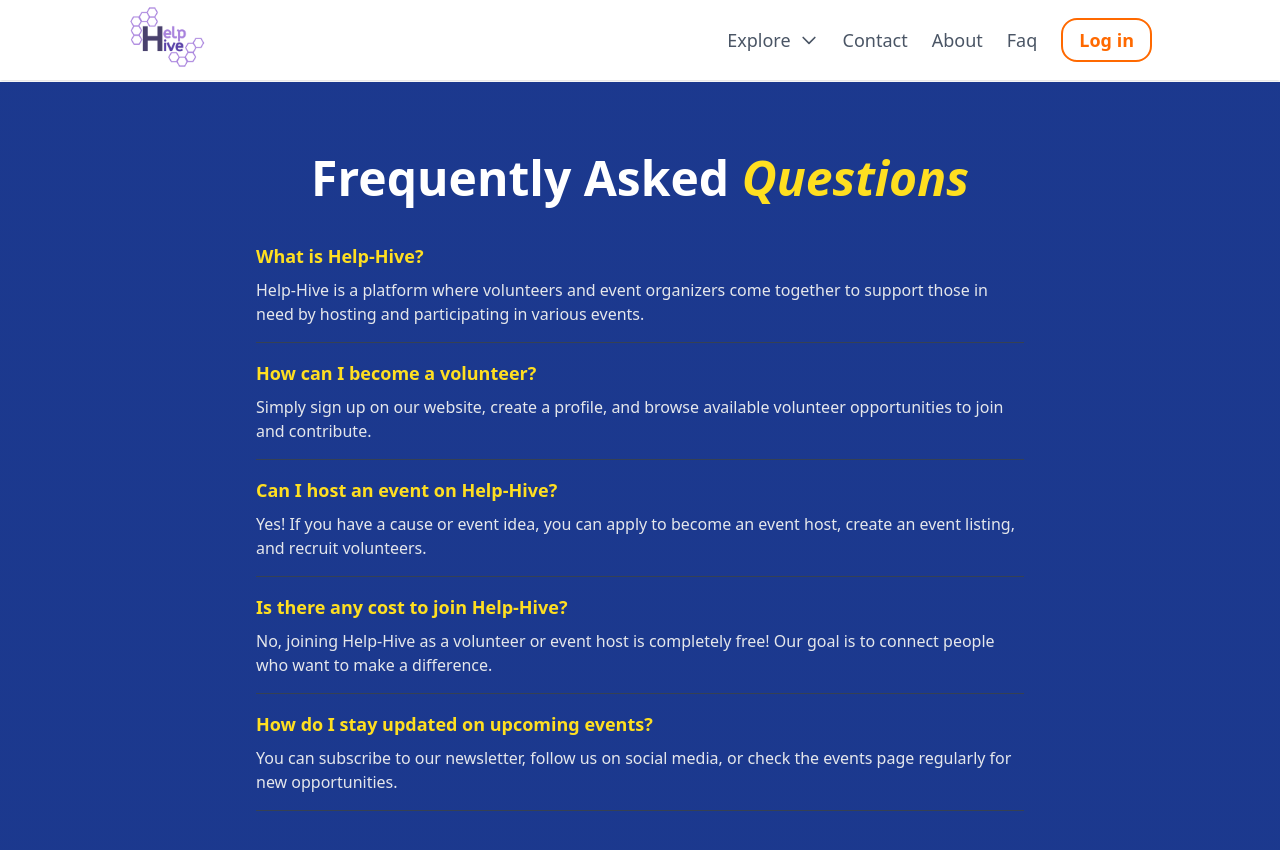
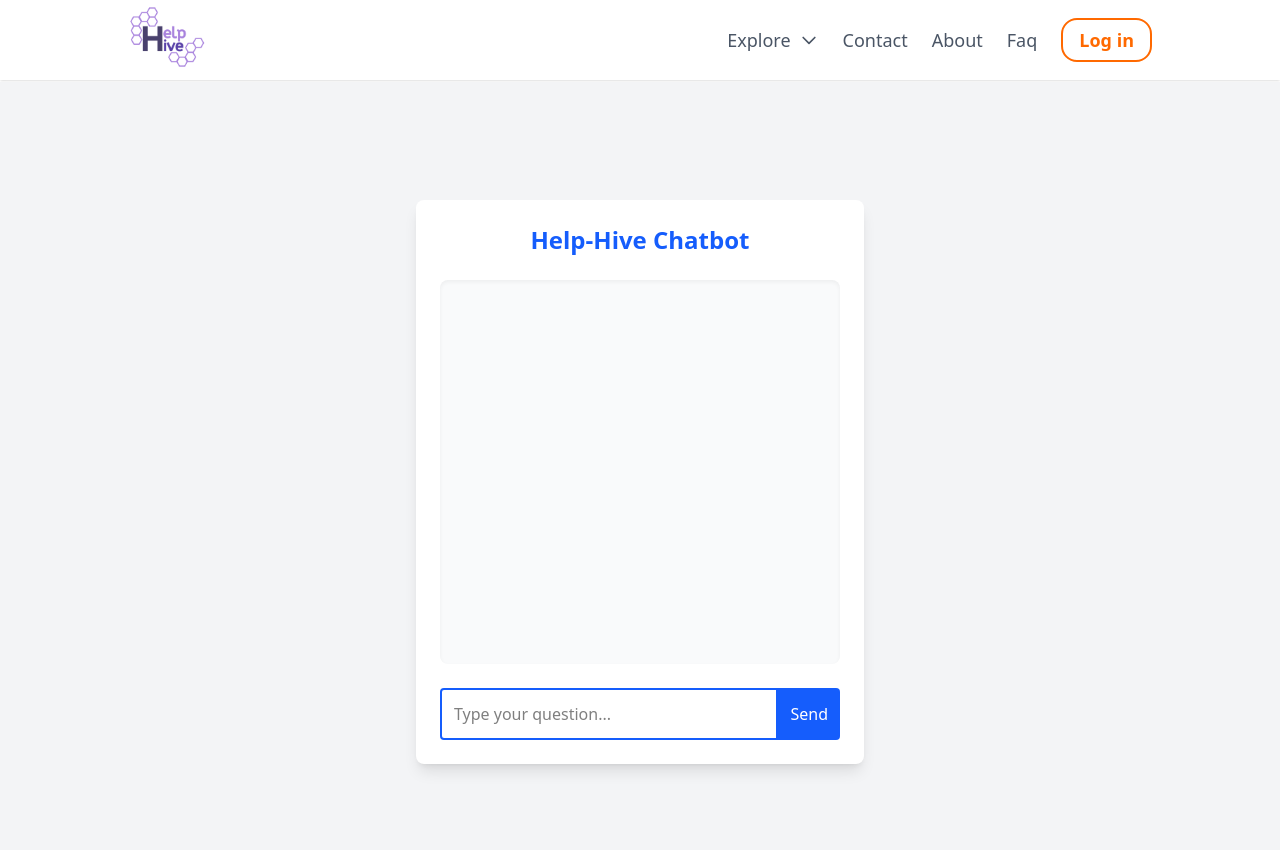
Before and after one commit to 3-knuckle-heads/HelpHive, a React (Vite) app in the folder FrontEnd/help-hive/: page /faq in a window 1280 px wide. Shown: the top 850 px of the page. Built offline with nearby package versions, Linux system fonts and the light colour scheme.

Commit message:
faq worked with ai

```diff
--- a/FrontEnd/help-hive/src/pages/Faq.jsx
+++ b/FrontEnd/help-hive/src/pages/Faq.jsx
@@ -1,50 +1,83 @@
-import React from "react";
+import { useState } from "react";
+import axios from "axios";
 
-const Faq = () => {
-  const faqs = [
-    {
-      question: "What is Help-Hive?",
-      answer:
-        "Help-Hive is a platform where volunteers and event organizers come together to support those in need by hosting and participating in various events.",
-    },
-    {
-      question: "How can I become a volunteer?",
-      answer:
-        "Simply sign up on our website, create a profile, and browse available volunteer opportunities to join and contribute.",
-    },
-    {
-      question: "Can I host an event on Help-Hive?",
-      answer:
-        "Yes! If you have a cause or event idea, you can apply to become an event host, create an event listing, and recruit volunteers.",
-    },
-    {
-      question: "Is there any cost to join Help-Hive?",
-      answer:
-        "No, joining Help-Hive as a volunteer or event host is completely free! Our goal is to connect people who want to make a difference.",
-    },
-    {
-      question: "How do I stay updated on upcoming events?",
-      answer:
-        "You can subscribe to our newsletter, follow us on social media, or check the events page regularly for new opportunities.",
-    },
-  ];
+function Faq() {
+  const [question, setQuestion] = useState("");
+  const [messages, setMessages] = useState([]);
+  const [loading, setLoading] = useState(false);
+
+  const fetchAnswer = async () => {
+    if (!question.trim()) return; // Prevent sending empty questions
+
+    setLoading(true);
+    const userMessage = { type: "user", text: question.trim() };
+    setMessages((prevMessages) => [...prevMessages, userMessage]);
+
+    try {
+      const response = await axios.post(
+        "http://localhost:4000/api/v1/gemini/prompt-post",
+        { prompt: question.trim() }
+      );
+
+      const botMessage = { type: "bot", text: response.data.answer };
+      setMessages((prevMessages) => [...prevMessages, botMessage]);
+    } catch (error) {
+      console.error("Error fetching FAQ answer:", error);
+      const errorMessage = { type: "bot", text: "Failed to get an answer." };
+      setMessages((prevMessages) => [...prevMessages, errorMessage]);
+    }
+
+    setLoading(false);
+    setQuestion("");
+  };
 
   return (
-    <div className="flex flex-col items-center justify-center py-10 px-5 min-h-screen bg-gradient-to-r from-blue-900 to-blue-900 text-white">
-      <h1 className="text-4xl sm:text-5xl font-bold text-center mb-6">
-        Frequently Asked <span className="italic text-yellow-300">Questions</span>
-      </h1>
-      <div className="w-full max-w-3xl">
-        {faqs.map((faq, index) => (
-          <div key={index} className="border-b border-gray-700 py-4">
-            <button className="w-full text-left text-lg font-semibold text-yellow-300 focus:outline-none">
-              {faq.question}
-            </button>
-            <p className="mt-2 text-gray-200 text-base">{faq.answer}</p>
-          </div>
-        ))}
+    <div className="flex items-center justify-center min-h-screen bg-gray-100">
+      <div className="bg-white rounded-lg p-6 shadow-lg max-w-md w-full">
+        <h2 className="text-2xl font-semibold text-blue-600 mb-6 text-center">
+          Help-Hive Chatbot
+        </h2>
+
+        <div className="bg-gray-50 rounded-lg p-4 shadow-inner h-96 overflow-y-auto mb-6">
+          {messages.map((message, index) => (
+            <div
+              key={index}
+              className={`p-3 rounded-lg mb-3 max-w-xs ${
+                message.type === "bot" ? "bg-blue-100" : "bg-green-100 self-end"
+              }`}
+            >
+              <strong
+                className={`font-semibold ${
+                  message.type === "bot" ? "text-blue-800" : "text-green-800"
+                }`}
+              >
+                {message.type === "bot" ? "Bot:" : "You:"}
+              </strong>
+              <p className="text-gray-700">{message.text}</p>
+            </div>
+          ))}
+        </div>
+
+        <div className="flex">
+          <input
+            type="text"
+            value={question}
+            onChange={(e) => setQuestion(e.target.value)}
+            onKeyDown={(e) => e.key === "Enter" && fetchAnswer()}
+            placeholder="Type your question..."
+            className="flex-grow p-3 border-2 border-blue-600 rounded-l focus:outline-none focus:ring-2 focus:ring-blue-500"
+          />
+          <button
+            onClick={fetchAnswer}
+            disabled={loading}
+            className="bg-blue-600 text-white p-3 rounded-r hover:bg-blue-700 transition duration-200"
+          >
+            {loading ? "Sending..." : "Send"}
+          </button>
+        </div>
       </div>
     </div>
   );
-};
-export default Faq
+}
+
+export default Faq;
```
Also changed, not shown: 1 other file (tests, documents, lock files or other folders).
